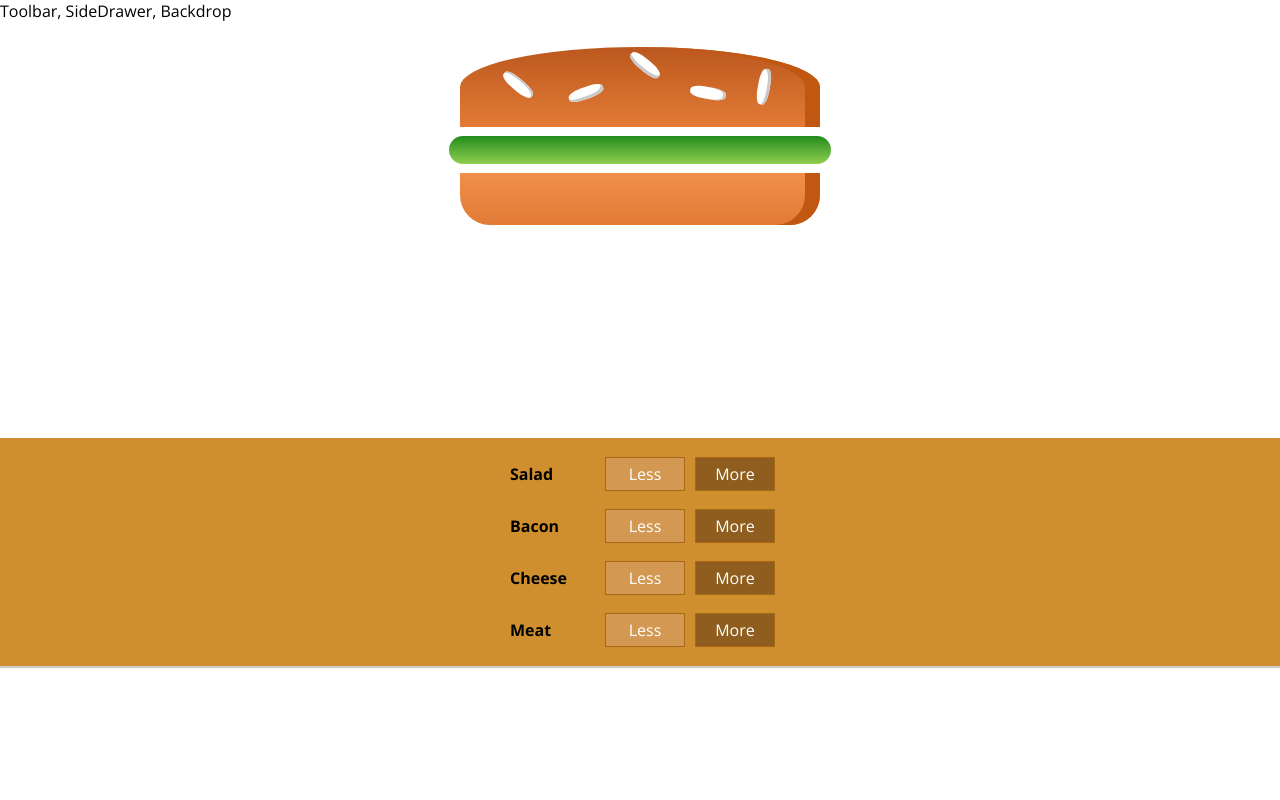
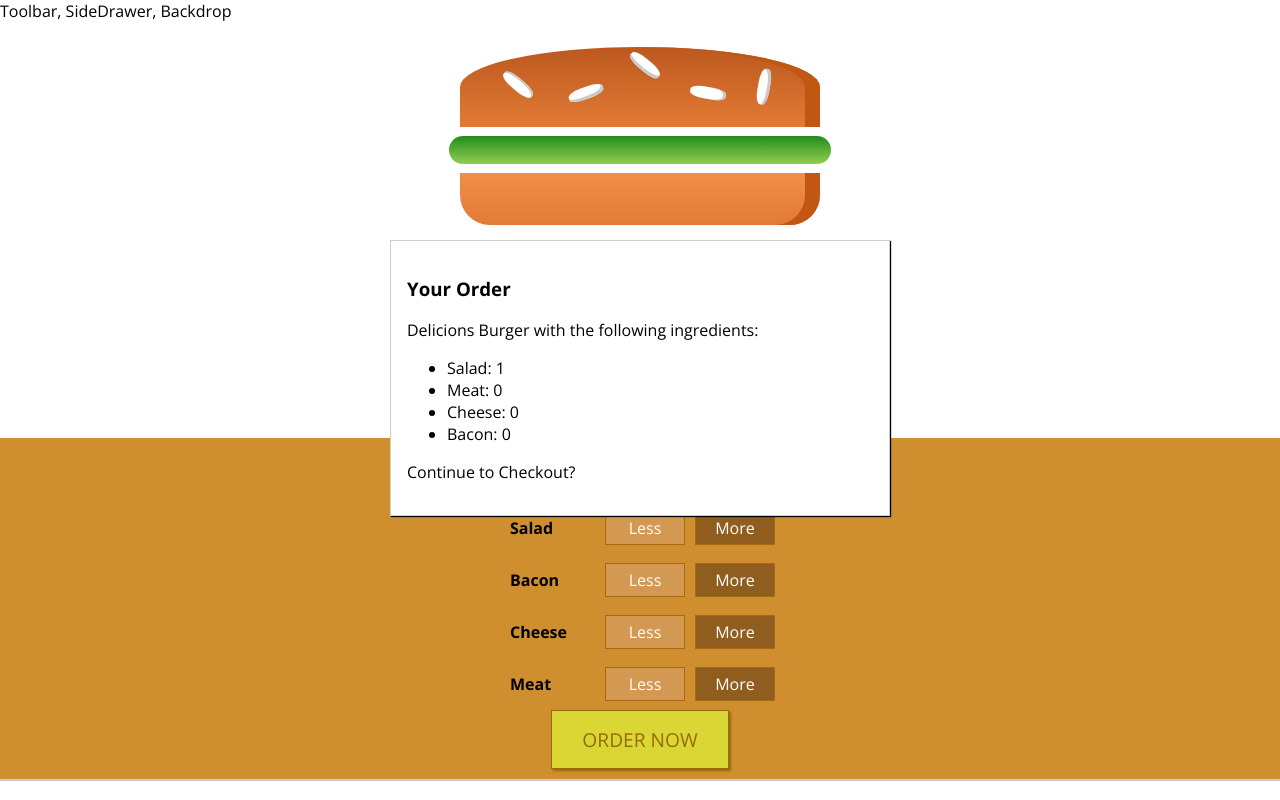
Before and after one commit to dafneolca/burger-builder-react, a React app: page / in a window 1280 px wide. Built offline with nearby package versions, Linux system fonts and the light colour scheme.

Commit message:
added modal for order

```diff
--- a/src/components/Burger/BuildControls/BuildControls.css
+++ b/src/components/Burger/BuildControls/BuildControls.css
@@ -8,3 +8,48 @@
     margin: auto;
     padding: 10px 0;
   }
+
+
+  .OrderButton {
+    background-color: #DAD735;
+    outline: none;
+    cursor: pointer;
+    border: 1px solid #966909;
+    color: #966909;
+    font-family: inherit;
+    font-size: 1.2em;
+    padding: 15px 30px;
+    box-shadow: 2px 2px 2px #966909;
+  }
+
+  .OrderButton:hover,
+  .OrderButton:active {
+    background-color: #A0DB41;
+    border: 1px solid #966909;
+    color: #966909;
+  }
+
+  .OrderButton:disabled {
+    background-color: #C7C6C6;
+    cursor: not-allowed;
+    border: 1px solid #ccc;
+    color: #888888;
+  }
+
+  .OrderButton:not(:disabled) {
+    animation: enable 0.3s linear;
+  }
+
+  @keyframes enable {
+    0% {
+      transform: scale(1);
+    }
+
+    60% {
+      transform: scale(1.1);
+    }
+
+    100% {
+      transform: scale(1);
+    }
+  }
--- a/src/components/Burger/BuildControls/BuildControls.js
+++ b/src/components/Burger/BuildControls/BuildControls.js
@@ -13,16 +13,19 @@
 const buildControls = (props) => {
   console.log(props.disabled)
   return (
-    <div>
-      <div className={classes.BuildControls}> {controls.map(ctrl => (
+    <div className={classes.BuildControls}>
+      <p>Current Price: <strong>$ {props.price.toFixed(2)}</strong></p>
+      {controls.map(ctrl => (
         <div><BuildControl
           key={ctrl.label}
           label={ctrl.label}
           added={() => props.added(ctrl.type)}
           removed={() => props.removed(ctrl.type)}
           disabled={props.disabled[ctrl.type]} /></div>
-      ))} </div>
+      ))}
+      <button className={classes.OrderButton} disabled={props.purchasable}>ORDER NOW</button>
     </div>
+
   )
 }
 
--- /dev/null
+++ b/src/components/Burger/OrderSummary/OrderSummary.js
@@ -0,0 +1,24 @@
+import React from 'react';
+import Aux from '../../../hoc/aux'
+
+const orderSummary = (props) => {
+  const ingredientSummary = Object.keys(props.ingredients)
+    .map(igKey => {
+      return (
+        <li key={igKey}>
+          <span style={{ textTransform: 'capitalize' }}>{igKey}</span>: {props.ingredients[igKey]}</li>
+      )
+    })
+  return (
+    <Aux>
+      <h3>Your Order</h3>
+      <p>Delicions Burger with the following ingredients: </p>
+      <ul >
+        {ingredientSummary}
+      </ul>
+      <p>Continue to Checkout?</p>
+    </Aux>
+  )
+};
+
+export default orderSummary;
--- /dev/null
+++ b/src/components/UI/Modal/Modal.css
@@ -0,0 +1,20 @@
+.Modal {
+  position: fixed;
+  z-index: 500;
+  background-color: white;
+  width: 70%;
+  border: 1px solid #ccc;
+  box-shadow: 1px 1px 1px black;
+  padding: 16px;
+  left: 15%;
+  top: 30%;
+  box-sizing: border-box;
+  transition: all 0.3s ease-out;
+}
+
+@media (min-width: 600px) {
+  .Modal {
+    width: 500px;
+    left: calc(50% - 250px);
+  }
+}
--- /dev/null
+++ b/src/components/UI/Modal/Modal.js
@@ -0,0 +1,11 @@
+import React from 'react';
+import classes from './Modal.css'
+
+const modal = (props) => (
+  <div className={classes.Modal}>
+    {props.children}
+  </div>
+
+);
+
+export default modal;
--- a/src/containers/BurgerBuilder/BurgerBuilder.js
+++ b/src/containers/BurgerBuilder/BurgerBuilder.js
@@ -3,6 +3,9 @@
 
 import Burger from '../../components/Burger/Burger'
 import BuildControls from '../../components/Burger/BuildControls/BuildControls'
+
+import Modal from '../../components/UI/Modal/Modal'
+import OrderSummary from '../../components/Burger/OrderSummary/OrderSummary'
 
 
 const INGREDIENT_PRICES = {
@@ -20,7 +23,25 @@
       cheese: 0,
       bacon: 0
     },
-    totalPrice: 4
+    totalPrice: 4,
+    purchasable: false
+  }
+
+  updatePurchaseState = () => {
+    const ingredients = {
+      ...this.state.ingredients
+    }
+
+    const sum = Object.keys(ingredients)
+      .map(igKey => {
+        return ingredients[igKey]
+      })
+      .reduce((sum, el) => {
+        return sum + el
+      }, 0);
+
+    this.setState({ purchasable: sum > 0 })
+    console.log(sum);
   }
 
   addIngredientHandler = (type) => {
@@ -32,6 +53,7 @@
     const priceAddition = INGREDIENT_PRICES[type]
     const newPrice = this.state.totalPrice + priceAddition;
     this.setState({ totalPrice: newPrice, ingredients: updatedIngredients })
+    this.updatePurchaseState();
   }
 
   removeIngredientHandler = (type) => {
@@ -47,6 +69,7 @@
     const priceDeduction = INGREDIENT_PRICES[type]
     const newPrice = this.state.totalPrice - priceDeduction;
     this.setState({ totalPrice: newPrice, ingredients: updatedIngredients })
+    this.updatePurchaseState();
   }
 
   render() {
@@ -60,12 +83,16 @@
 
     return (
       <Aux>
+        <Modal><OrderSummary ingredients={this.state.ingredients} />
+        </Modal>
         <div><Burger ingredients={this.state.ingredients} /></div>
         <div><BuildControls
+          price={this.state.totalPrice}
           added={this.addIngredientHandler}
           removed={this.removeIngredientHandler}
+          purchasable={this.state.purchasable}
           disabled={disabledInfo} /></div>
-      </Aux>
+      </Aux >
     );
   }
 }
```
Also changed, not shown: src/components/UI/Backdrop/Backdrop.js (added).
